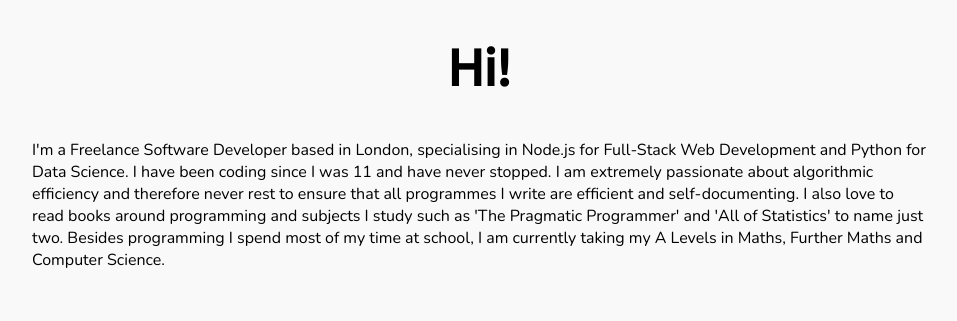
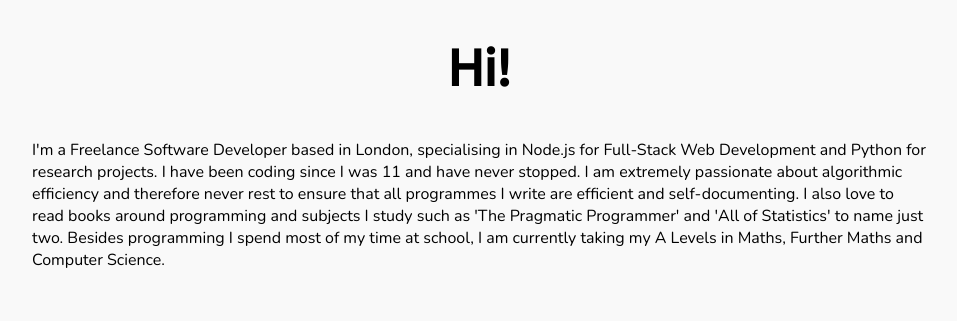
Before and after one commit to sammyhass/old-sammyhass.github.io, a plain HTML site: page index.html in a window 1280 px wide. Shown: the part 1060-1381 px from the top of the page, without its empty margins (161-1118 px from the left). Drawn offline with nearby package versions, Linux system fonts and the light colour scheme.

Commit message:
Changed python line

```diff
--- a/index.html
+++ b/index.html
@@ -16,7 +16,7 @@
 		<div class="section" id="second">
 			<h2>Hi!</h2>
 			<p>
-				I'm a Freelance Software Developer based in London, specialising in Node.js for Full-Stack Web Development and Python for Data Science. I have been coding since I was 11 and have never stopped. I am extremely passionate about algorithmic efficiency and therefore never rest to ensure that all programmes I write are efficient and self-documenting. I also love to read books around programming and subjects I study such as 'The Pragmatic Programmer' and 'All of Statistics' to name just two.
+				I'm a Freelance Software Developer based in London, specialising in Node.js for Full-Stack Web Development and Python for research projects. I have been coding since I was 11 and have never stopped. I am extremely passionate about algorithmic efficiency and therefore never rest to ensure that all programmes I write are efficient and self-documenting. I also love to read books around programming and subjects I study such as 'The Pragmatic Programmer' and 'All of Statistics' to name just two.
 
 Besides programming I spend most of my time at school, I am currently taking my A Levels in Maths, Further Maths and Computer Science.
 
```
